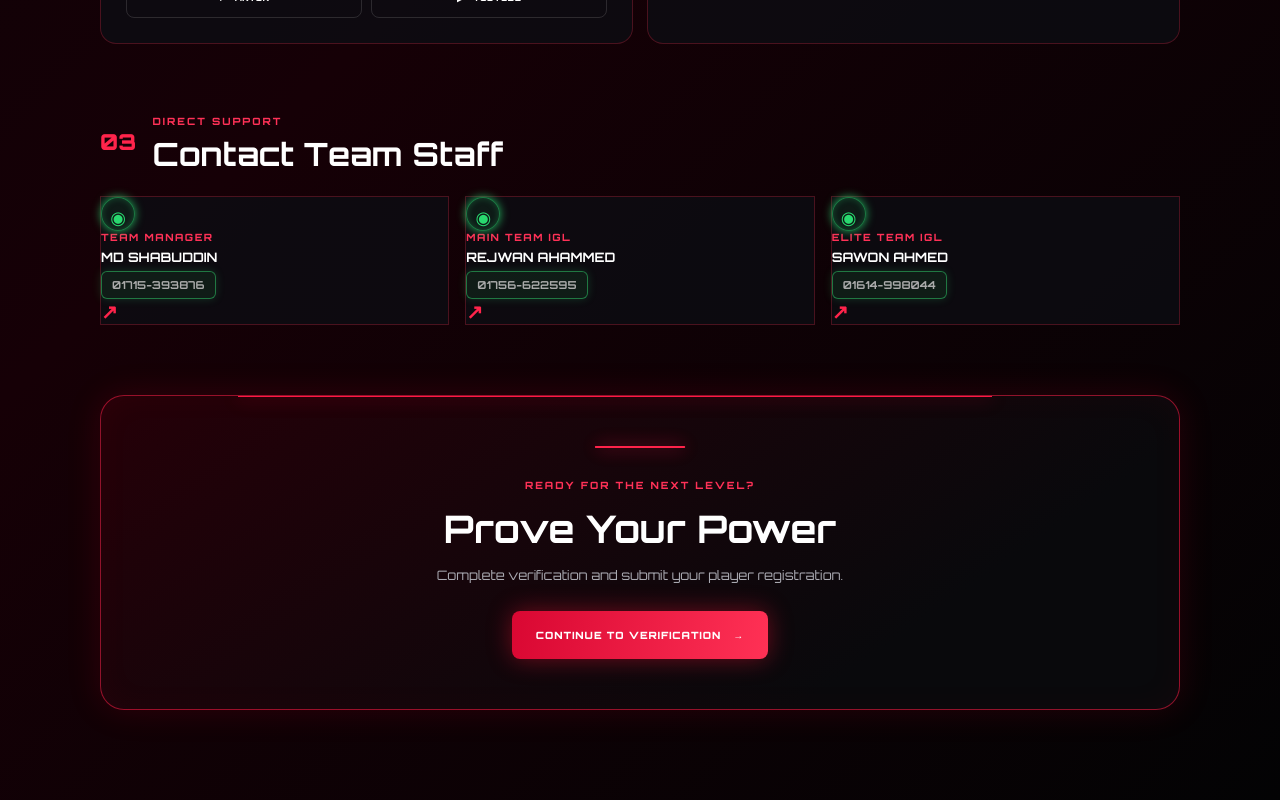
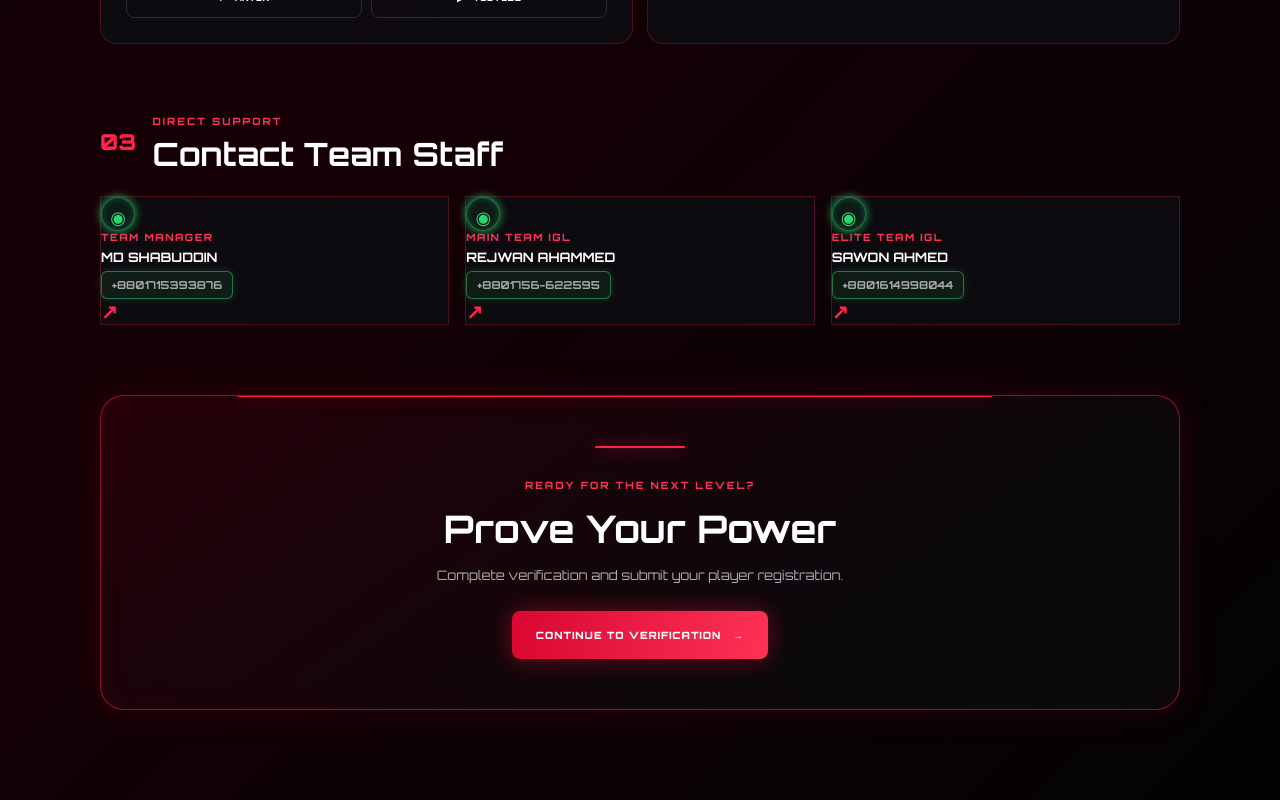
Before and after one commit to SIHAB360/over-power-esports, a Next.js app: page /join-team in a window 1280 px wide. Shown: the part 1648-2448 px from the top of the page. Built offline with nearby package versions, Linux system fonts and the light colour scheme.

Commit message:
Update page.js

```diff
--- a/app/join-team/page.js
+++ b/app/join-team/page.js
@@ -25,20 +25,20 @@ const contacts = [
   {
     role: "TEAM MANAGER",
     name: "MD SHABUDDIN",
-    number: "01715-393876",
-  href: "https://wa.me/01715-393876",
+    number: "+8801715393876",
+  href: "https://wa.me/8801715393876",
   },
   {
     role: "MAIN TEAM IGL",
     name: "REJWAN AHAMMED",
-    number: "01756-622595",
-     href: "https://wa.me/01756-622595",
+    number: "+8801756-622595",
+     href: "https://wa.me/8801756622595",
   },
   {
     role: "ELITE TEAM IGL",
     name: "SAWON AHMED",
-    number: "01614-998044",
-    href: "https://wa.me/01614-998044",
+    number: "+8801614998044",
+    href: "https://wa.me/8801614-998044",
   },
 ];
 
```
